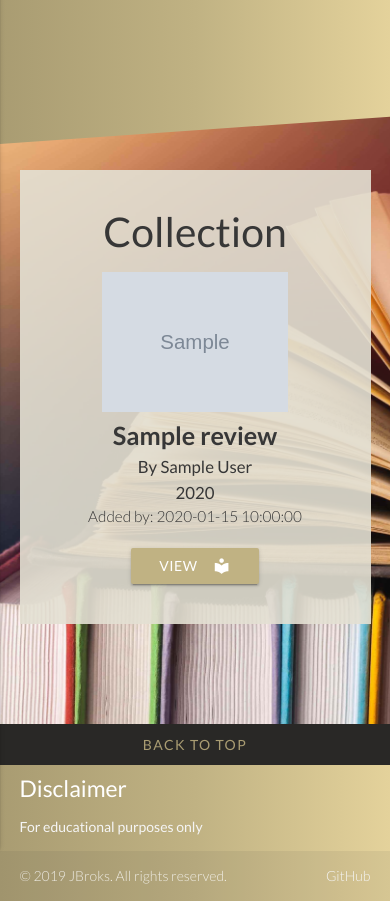
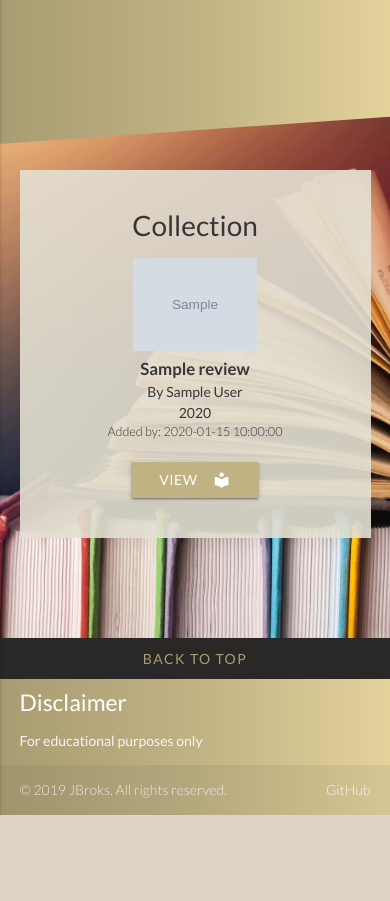
Before and after one commit to JBroks/booksy-reviews, a Flask app: page /show_collection in a window 390 px wide. Shown: the part 56-957 px from the top of the page. After the commit the page ends 871 px from the top, so only its background shows below. Run offline with Flask 2, Linux system fonts and the light colour scheme; grey boxes marked "Sample" are stand-in pictures; a database or web service that is not in the repository returns one stand-in record (values such as "Sample title"); some libraries are stand-ins or nearby versions.

Commit message:
Font sizes adjusted for small displays

```diff
--- a/static/css/style.css
+++ b/static/css/style.css
@@ -202,7 +202,7 @@
 
 /* place search icon inside the input box */
 
-.search-bar .input-field .prefix  {
+.search-bar .input-field .prefix {
     transform: translateY(9px) scale(0.9);
     transform-origin: 0 0;
 }
@@ -381,7 +381,9 @@
 }
 
 /* Break words in a card if too long */
-#card-container, #view-review-container p {
+
+#card-container,
+#view-review-container p {
     overflow-wrap: break-word;
 }
 
@@ -400,7 +402,8 @@
 
 /* Update comment form buttons edit on focus state */
 
-button:focus, button {
+button:focus,
+button {
     background-color: transparent;
     border: none;
     text-transform: uppercase;
@@ -414,11 +417,15 @@
 
 /* Card-action buttons + update comment buttons color styling and hover state */
 
-.card .card-action a:not(.btn):not(.btn-large):not(.btn-large):not(.btn-floating), button#update, button#cancel {
+.card .card-action a:not(.btn):not(.btn-large):not(.btn-large):not(.btn-floating),
+button#update,
+button#cancel {
     color: #292826;
 }
 
-.card .card-action a:not(.btn):not(.btn-large):not(.btn-large):not(.btn-floating):hover, button#update:hover, button#cancel:hover {
+.card .card-action a:not(.btn):not(.btn-large):not(.btn-large):not(.btn-floating):hover,
+button#update:hover,
+button#cancel:hover {
     cursor: pointer;
     color: #c0b283;
 }
@@ -427,8 +434,8 @@
 
 @media only screen and (max-width: 750px) {
     .image-collection {
-        width: 60%;
-        height: 60%;
+        width: 40%;
+        height: 40%;
     }
 
     .content-container {
@@ -438,4 +445,32 @@
     main {
         padding-top: 140px;
     }
+
+    #book-info-container .title {
+        font-size: 1.2rem;
+    }
+
+    #book-info-container div {
+        font-size: 1rem;
+    }
+
+    #book-info-container .added-by {
+        font-size: 0.9rem;
+    }
+
+    h1 {
+        font-size: 3.5rem;
+    }
+
+    h2 {
+        font-size: 3rem;
+    }
+
+    h3 {
+        font-size: 2rem;
+    }
+
+    h4 {
+        font-size: 1.9rem;
+    }
 }
```
